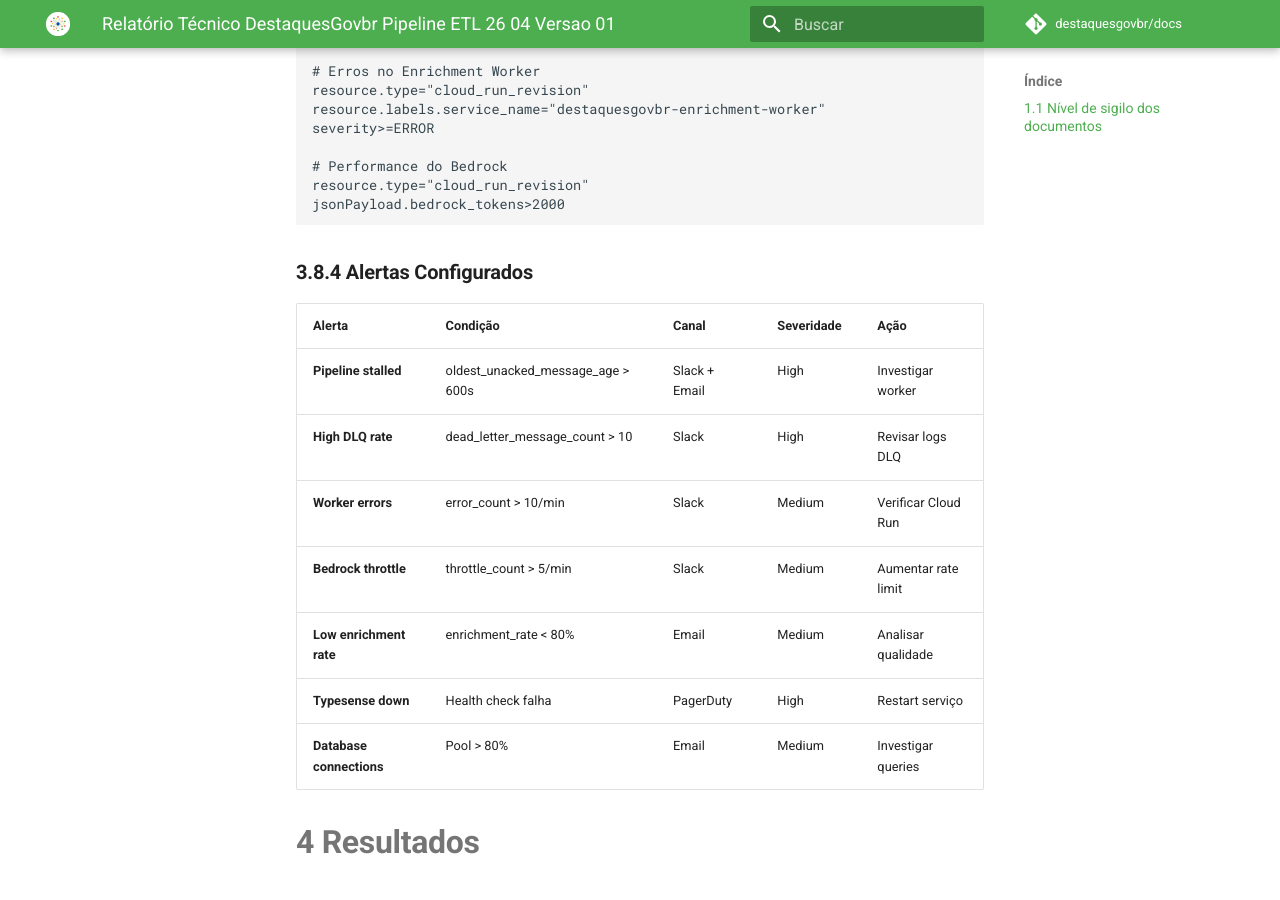
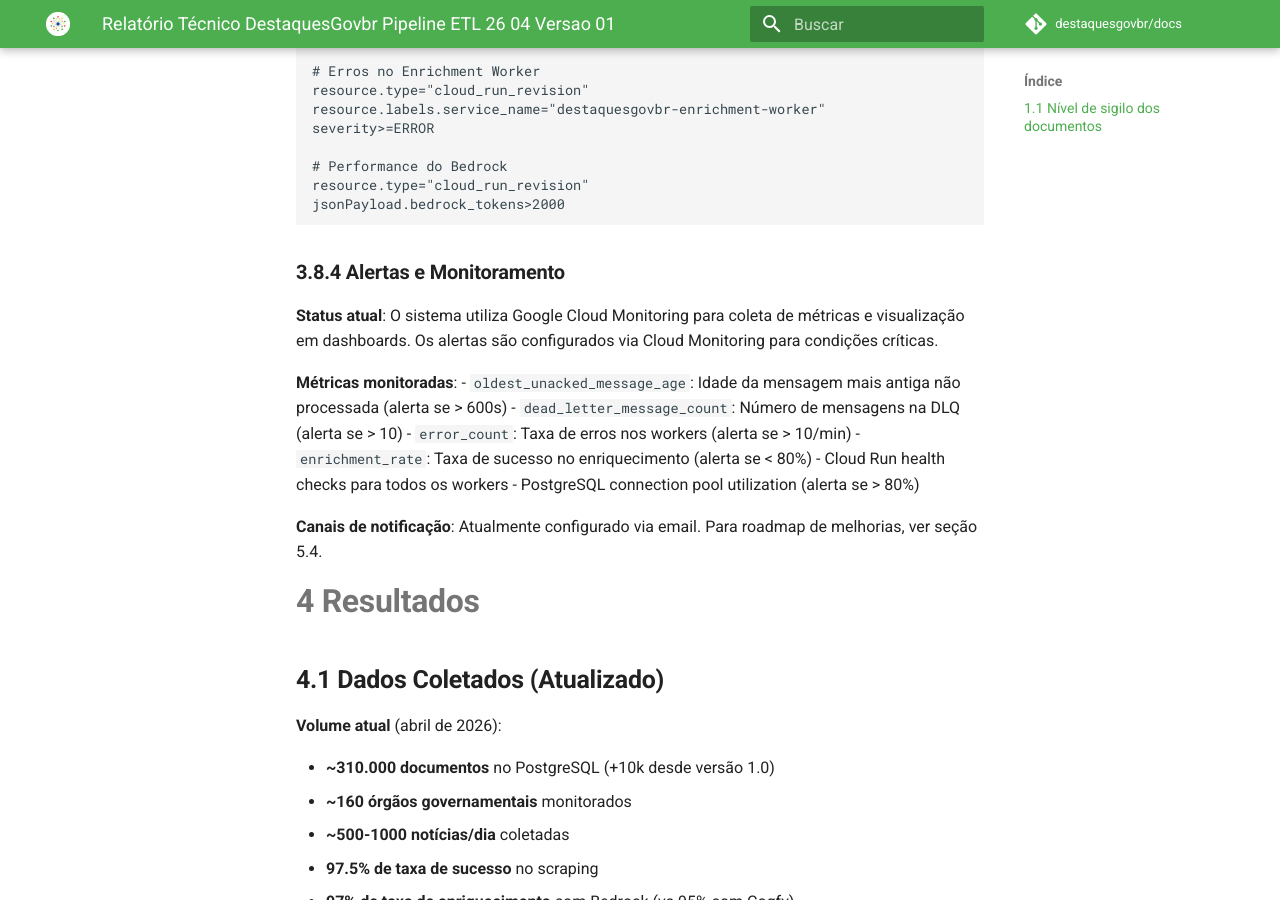
Before and after one commit to destaquesgovbr/docs, an MkDocs documentation site: the page built from docs/relatorios/Relatório-Técnico-DestaquesGovbr-Pipeline_ETL-26-04-Versao-01.md, in a window 1280 px wide and 900 px high, scrolled down 37753 px. Built offline with MkDocs 1.6.1 and Material for MkDocs 9.7.7, drawn with Linux system fonts in a browser that asks for light colours; comment, search, counter and statistics services are not loaded; some of the changed text lies outside the part shown.

Commit message:
fix: corrige documentação de alertas - move Slack para melhorias futuras
A seção 3.8.4 mencionava integração Slack como se estivesse implementada,
mas a verificação no código-fonte revelou que:
- Não há webhooks Slack configurados
- Não há tokens/credenciais Slack
- airflow-tutorial.md menciona "TODO: Integrar com Slack/Email"
- Relatório v1.0 lista "Alertas proativos: Slack" como não implementado

Mudanças:
- Seção 3.8.4: Atualizada para refletir status real (apenas Cloud Monitoring + Email)
- Seção 5.4: Adiciona "Sistema de Alertas Centralizado" como melhoria de curto prazo
- Mantém lista detalhada de alertas planejados (Slack/PagerDuty) no roadmap

Fonte: Análise do código + docs/onboarding/airflow-tutorial.md:1272

Co-Authored-By: Claude Sonnet 4.5 <noreply@anthropic.com>

````diff
--- a/docs/relatorios/Relatório-Técnico-DestaquesGovbr-Pipeline_ETL-26-04-Versao-01.md
+++ b/docs/relatorios/Relatório-Técnico-DestaquesGovbr-Pipeline_ETL-26-04-Versao-01.md
@@ -1711,17 +1711,19 @@ resource.type="cloud_run_revision"
 jsonPayload.bedrock_tokens>2000
 ```
 
-### **3.8.4 Alertas Configurados**
-
-| Alerta | Condição | Canal | Severidade | Ação |
-|--------|----------|-------|-----------|------|
-| **Pipeline stalled** | oldest_unacked_message_age > 600s | Slack + Email | High | Investigar worker |
-| **High DLQ rate** | dead_letter_message_count > 10 | Slack | High | Revisar logs DLQ |
-| **Worker errors** | error_count > 10/min | Slack | Medium | Verificar Cloud Run |
-| **Bedrock throttle** | throttle_count > 5/min | Slack | Medium | Aumentar rate limit |
-| **Low enrichment rate** | enrichment_rate < 80% | Email | Medium | Analisar qualidade |
-| **Typesense down** | Health check falha | PagerDuty | High | Restart serviço |
-| **Database connections** | Pool > 80% | Email | Medium | Investigar queries |
+### **3.8.4 Alertas e Monitoramento**
+
+**Status atual**: O sistema utiliza Google Cloud Monitoring para coleta de métricas e visualização em dashboards. Os alertas são configurados via Cloud Monitoring para condições críticas.
+
+**Métricas monitoradas**:
+- `oldest_unacked_message_age`: Idade da mensagem mais antiga não processada (alerta se > 600s)
+- `dead_letter_message_count`: Número de mensagens na DLQ (alerta se > 10)
+- `error_count`: Taxa de erros nos workers (alerta se > 10/min)
+- `enrichment_rate`: Taxa de sucesso no enriquecimento (alerta se < 80%)
+- Cloud Run health checks para todos os workers
+- PostgreSQL connection pool utilization (alerta se > 80%)
+
+**Canais de notificação**: Atualmente configurado via email. Para roadmap de melhorias, ver seção 5.4.
 
 # **4 Resultados**
 
@@ -1874,6 +1876,14 @@ O sistema processa diariamente **~500-1000 notícias** de **~160 portais gov.br*
 
 ### **Curto Prazo (1-3 meses)**
 
+- [ ] **Sistema de Alertas Centralizado**: Implementar integração com Slack/PagerDuty para notificações proativas
+  - Alertas de pipeline stalled (oldest_unacked_message_age > 600s)
+  - Alertas de DLQ rate alto (dead_letter_message_count > 10)
+  - Alertas de erros em workers (error_count > 10/min)
+  - Alertas de throttling Bedrock (throttle_count > 5/min)
+  - Alertas de baixa taxa de enriquecimento (enrichment_rate < 80%)
+  - Alertas de Typesense down (health check falha)
+  - Alertas de alta utilização de conexões DB (pool > 80%)
 - [ ] **Integrar Analytics ActivityPub**: Rastrear impressões, likes, replies no Gold layer
 - [ ] **Backfill Bronze**: Exportar dados históricos (~300k docs) para GCS
 - [ ] **Dashboards Grafana**: Visualização de métricas em tempo real
````
